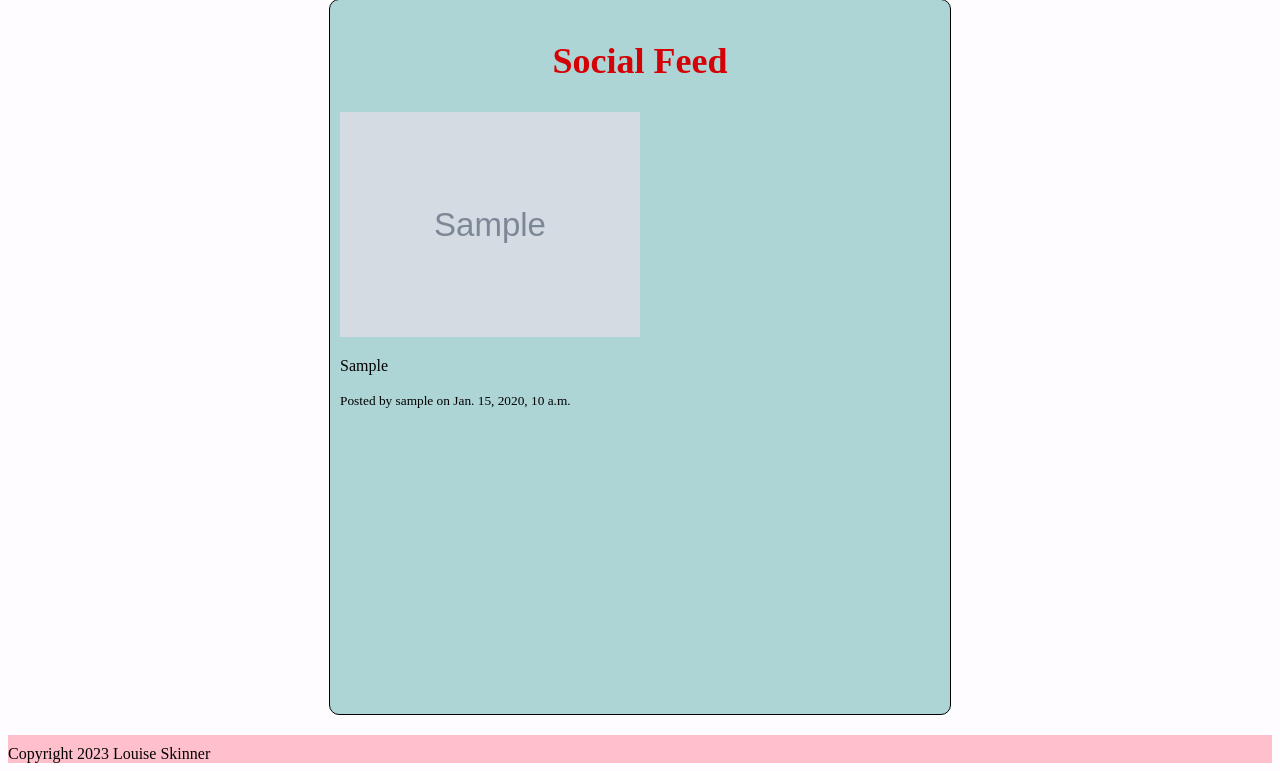
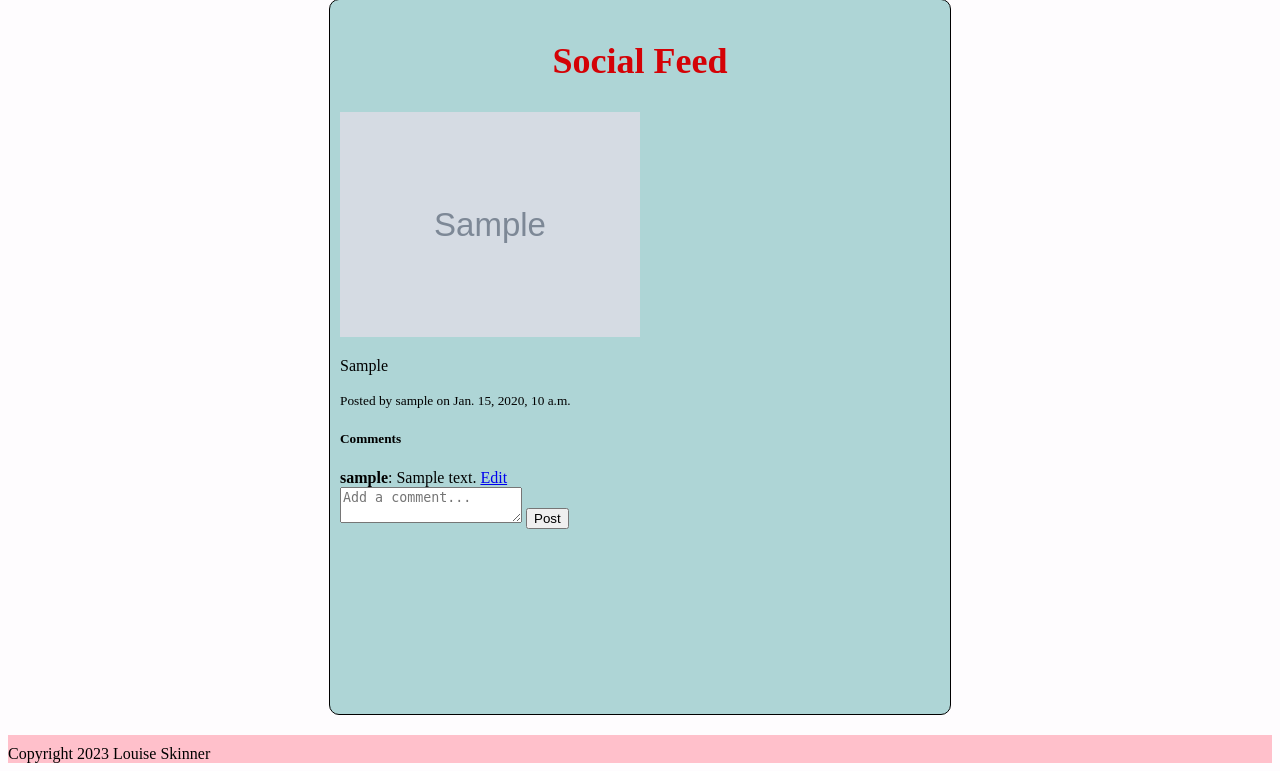
Before and after one commit to Louiseskinner01/project3-social-fitness, a Django app: page /feed/ in a window 1280 px wide; the page is wider, and only the part inside the window is pictured. Shown: the part 45-816 px from the top of that part. Run offline with Django 4.2, Linux system fonts and the light colour scheme; a user stored in the database is signed in; tables that the repository leaves empty hold one stand-in row (values such as "Sample post"); grey boxes marked "Sample" are stand-in pictures; parts of the project's set-up code (start-up, migrations or seed data) failed here and were passed over.

Commit message:
Add form button so user can add a comment to a post

```diff
--- a/social/templates/social/index.html
+++ b/social/templates/social/index.html
@@ -1,15 +1,6 @@
-<!DOCTYPE html>
-<html lang="en">
-<head>
-    <meta charset="UTF-8">
-    <title>Social Fitness</title>
-</head>
-<body>
-
 {% extends "social/base.html" %}
 
-
-{% block title %}Home{% endblock %}
+{% block title %}Social Feed{% endblock %}
 
 {% block content %}
 <h2>Social Feed</h2>
@@ -30,11 +21,38 @@
 {% endif %}
 
 <small>Posted by {{ post.user }} on {{ post.created_at }}</small>
+
+
+<h5>Comments</h5>
+
+{% for comment in post.comments.all %}
+  <div>
+    <strong>{{ comment.user.username }}</strong>: {{ comment.body }}
+    {% if user.is_authenticated and comment.user == user %}
+      <a href="{% url 'comment_edit' comment.id %}">Edit</a>
+    {% endif %}
+  </div>
+
+{% endfor %}
+
+
+{% if user.is_authenticated %}
+  <form method="POST" action="{% url 'add_comment' post.id %}">
+    {% csrf_token %}
+    <textarea name="body" rows="2" placeholder="Add a comment..." required></textarea>
+    <button type="submit">Post</button>
+  </form>
+{% else %}
+<p><a href="{% url 'account_login' %}">Log in</a> to comment.</p>
+{% endif %}
+
 </div>
+
 {% endfor %}
-{% else %}
-<p>No posts yet.</p>
+
 {% endif %}
+
+
 
 {% if is_paginated %}
 <nav aria-label="Page navigation">
@@ -47,13 +65,10 @@
     {% endif %}
 </ul>
 </nav>
+
 {% endif %}
-
 {% endblock %}
 
 {% block copyright %}
     Copyright 2023 Louise Skinner
 {% endblock %}
-
-</body>
-</html>
```
